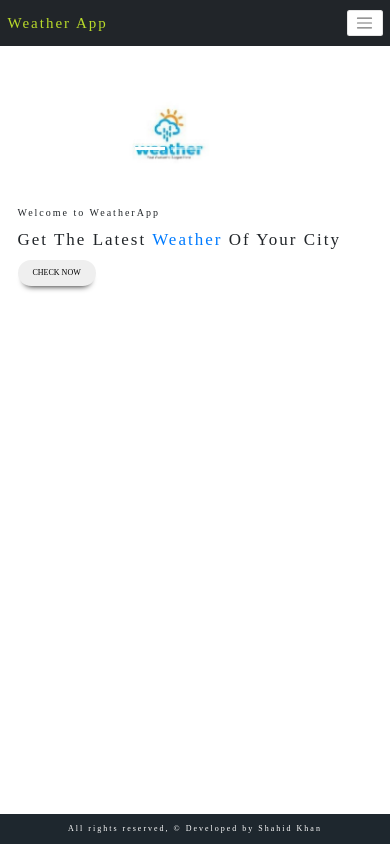
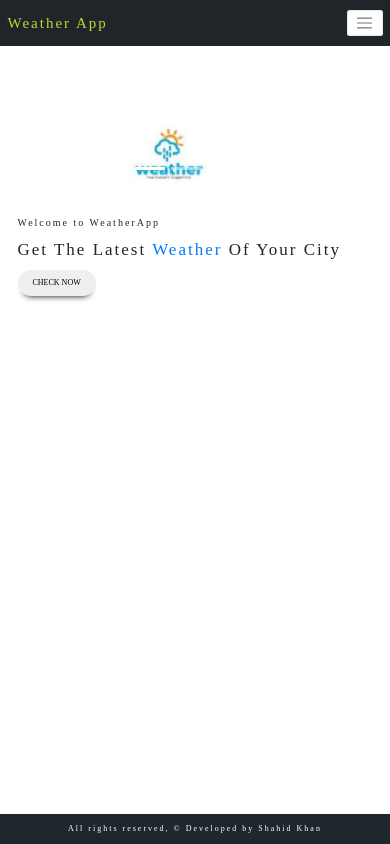
Before and after one commit to ShahidKhan3464/14-weather-app, a React (Create React App) app: page / in a window 390 px wide. Built offline with nearby package versions, Linux system fonts and the light colour scheme; a web font is replaced by a local one.

Commit message:
phone approach

```diff
--- a/src/Css/Phone.css
+++ b/src/Css/Phone.css
@@ -30,7 +30,7 @@
 
     /* Home */
     .row .left {
-        height: 40rem;
+        height: 42rem;
         margin: 0 1rem 0 1rem;
     }
 
@@ -57,7 +57,7 @@
     .row .right {
         height: 0rem;
         position: absolute;
-        top: 13rem;
+        top: 15rem;
     }
 
     .right img {
--- a/src/components/CurrentDate.js
+++ b/src/components/CurrentDate.js
@@ -4,8 +4,8 @@ const weekDay = ['Sunday', 'Monday', 'Tuesday', 'Wednesday', 'Thursday', 'Friday
 const months = ['Jan', 'Feb', 'Mar', 'April', 'May', 'June', 'July', 'Aug', 'Sep', 'Oct', 'Nov', 'Dec']
 
 const CurrentDate = () => {
-    const [day] = useState(weekDay[new Date().getDay() + 1])
-    const [date] = useState(new Date().getDate() + 1)
+    const [day] = useState(weekDay[new Date().getDay()])
+    const [date] = useState(new Date().getDate())
     const [month] = useState(months[new Date().getMonth()])
 
     return (
```
